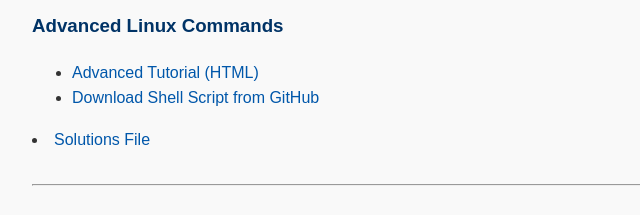
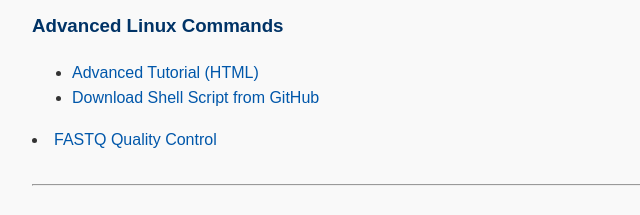
Before and after one commit to PoODL-CES/PoODL_NGS_workshop.io, a plain HTML site: page index.html in a window 1280 px wide. Shown: the part 1420-1635 px from the top of the page, 158-798 px from the left. Drawn offline with Linux system fonts and the light colour scheme.

Commit message:
Update index.html

```diff
--- a/index.html
+++ b/index.html
@@ -103,8 +103,7 @@
 </ul>
 
 
-    <li><a href="https://github.com/PoODL-CES/Genomics_learning_workshop/blob/main/Linux_advanced_solutions.sh" target="_blank">Solutions File</a></li>
-  </ul>
+   <li><a href="fastq_quality_control.html" target="_blank">FASTQ Quality Control</a></li>
 
   <hr/>
 
```
